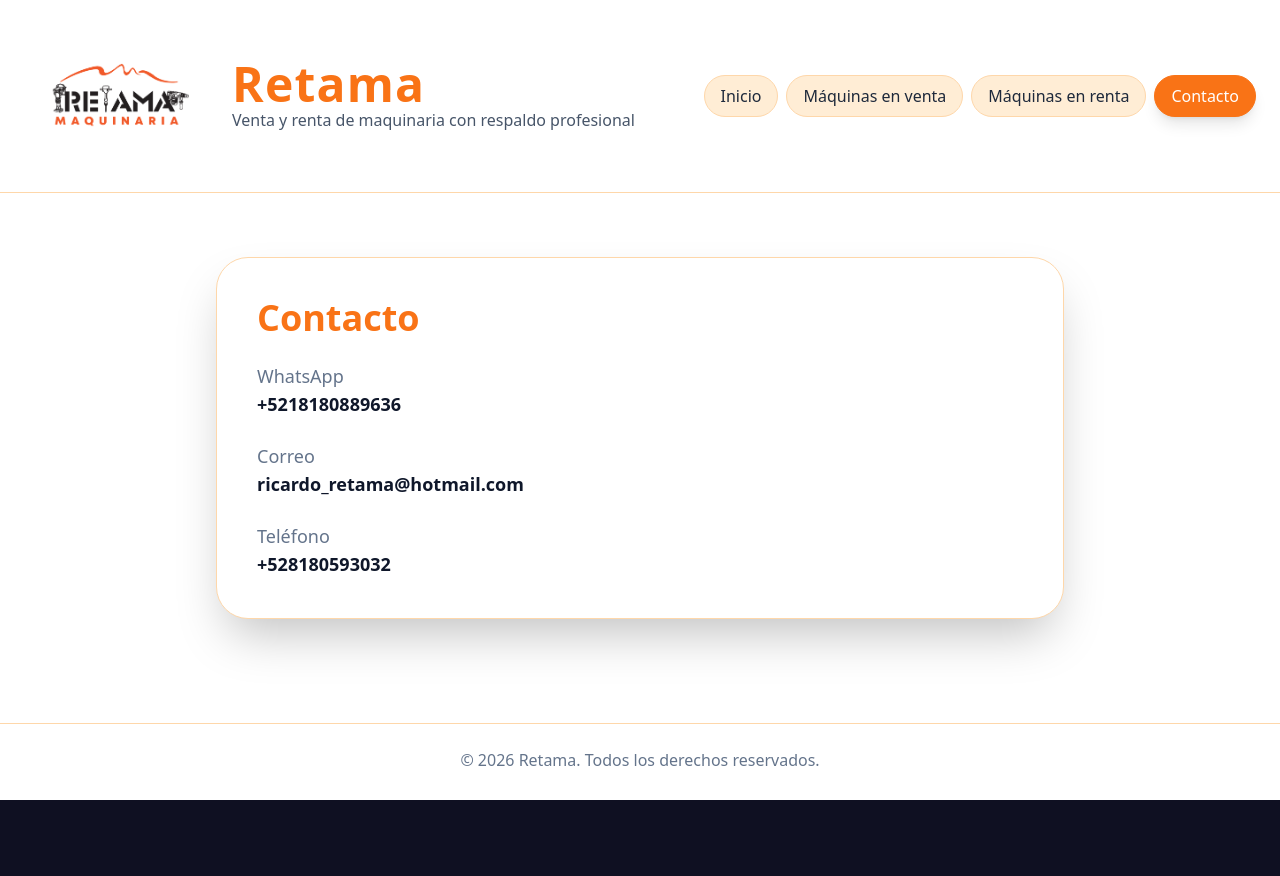
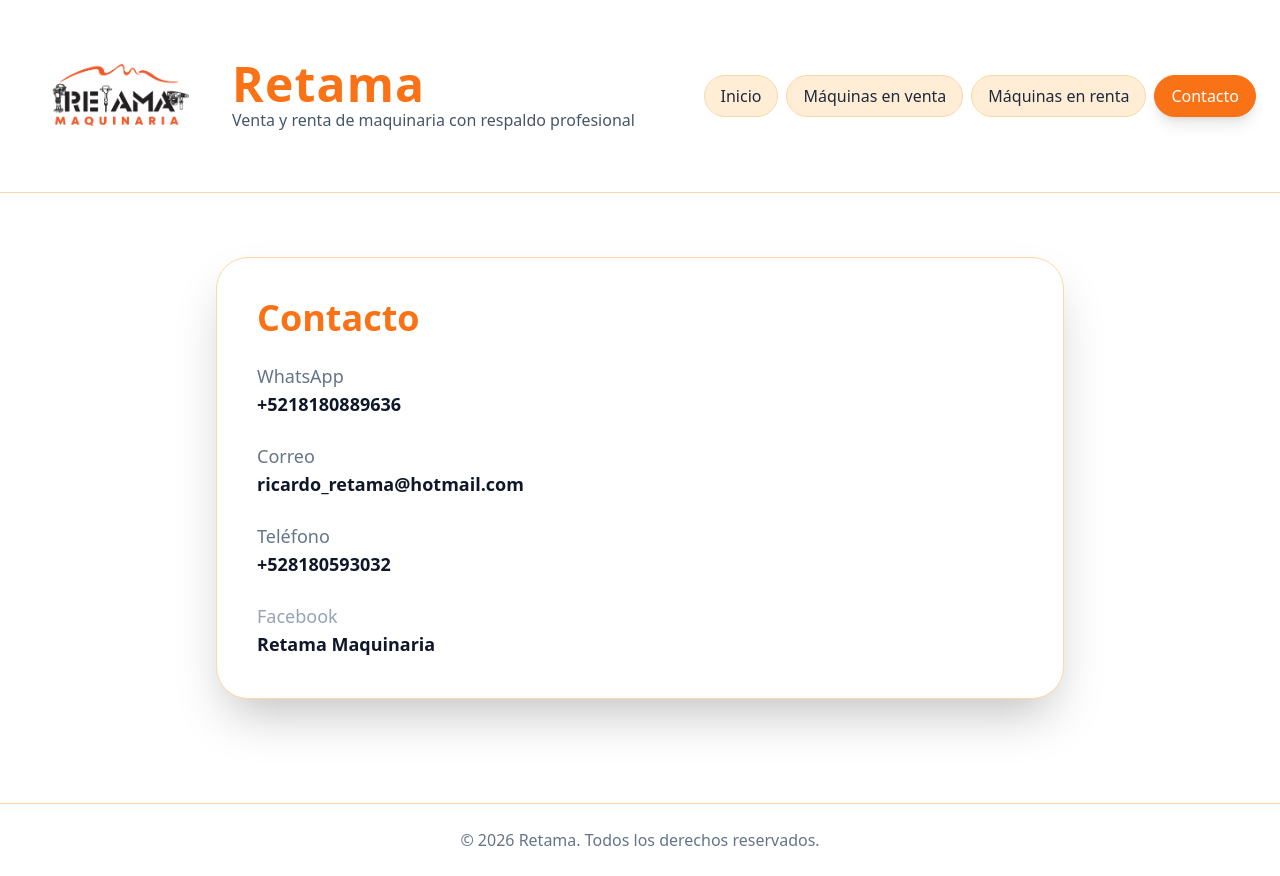
Before and after one commit to NocianDev/Retama, a React (Vite) app: page / in a window 1280 px wide. Both pictures are taken after a click on the button "Contacto". Before the commit the page ends 800 px from the top, so only its background shows below. Built offline with nearby package versions, Linux system fonts and the light colour scheme.

Commit message:
Facebook

```diff
--- a/src/App.tsx
+++ b/src/App.tsx
@@ -32,7 +32,7 @@ export default function RetamaMaquinaria() {
     ],
 
     social: {
-      facebook: "https://www.facebook.com/p/Retama-Maquinaria-100063958413759/?locale=es_LA",
+      facebook: "https://www.facebook.com/share/1PAUte2SDq/?mibextid=wwXIfr",
     },
   };
 
@@ -359,6 +359,16 @@ export default function RetamaMaquinaria() {
                     {company.phone}
                   </a>
                 </div>
+
+                <div>
+                  <p className="text-slate-400">Facebook</p>
+                  <a href={company.social.facebook}
+                  target="_blank"
+                  rel="noopener noreferrer"
+                  className="font-bold hover:text-yellow-400">
+                Retama Maquinaria
+                </a>
+                </div>
               </div>
             </div>
           </section>
```
